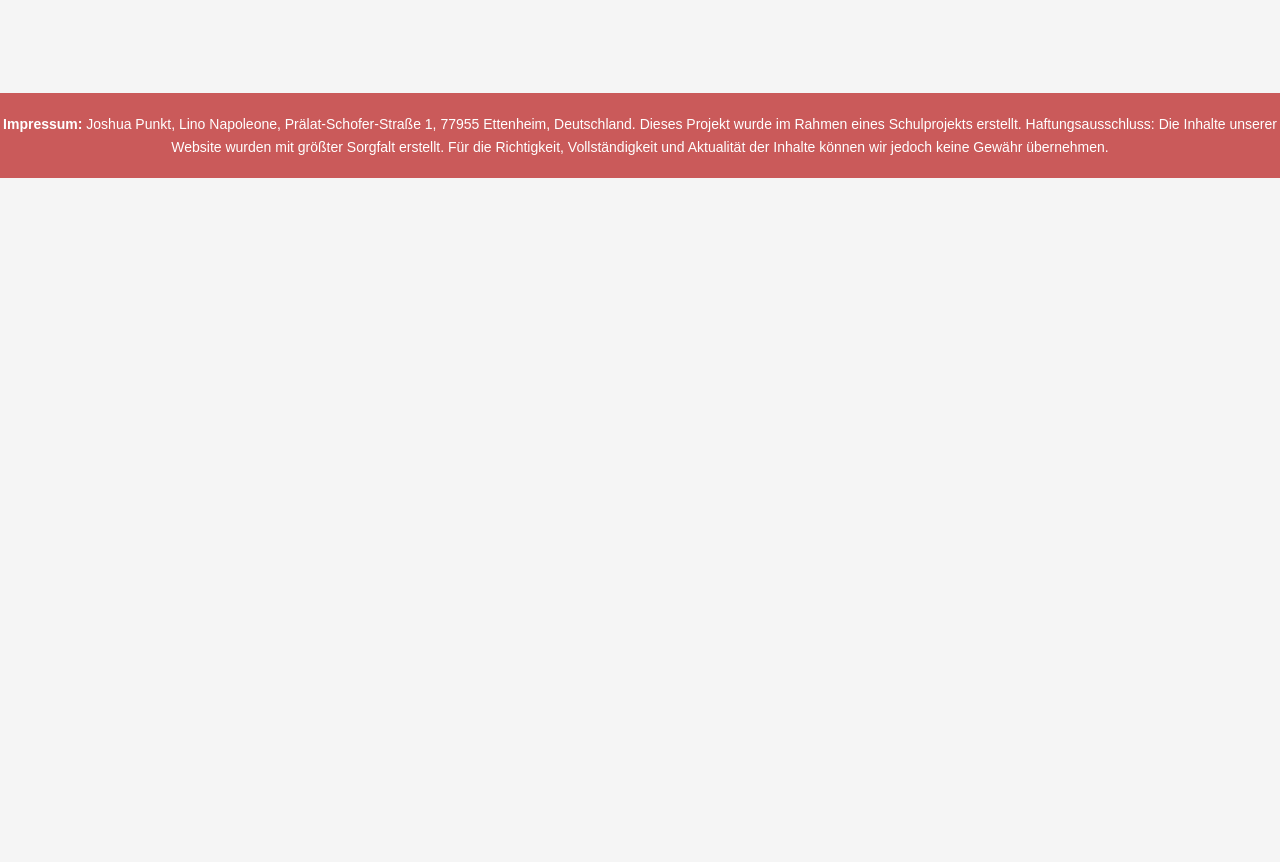
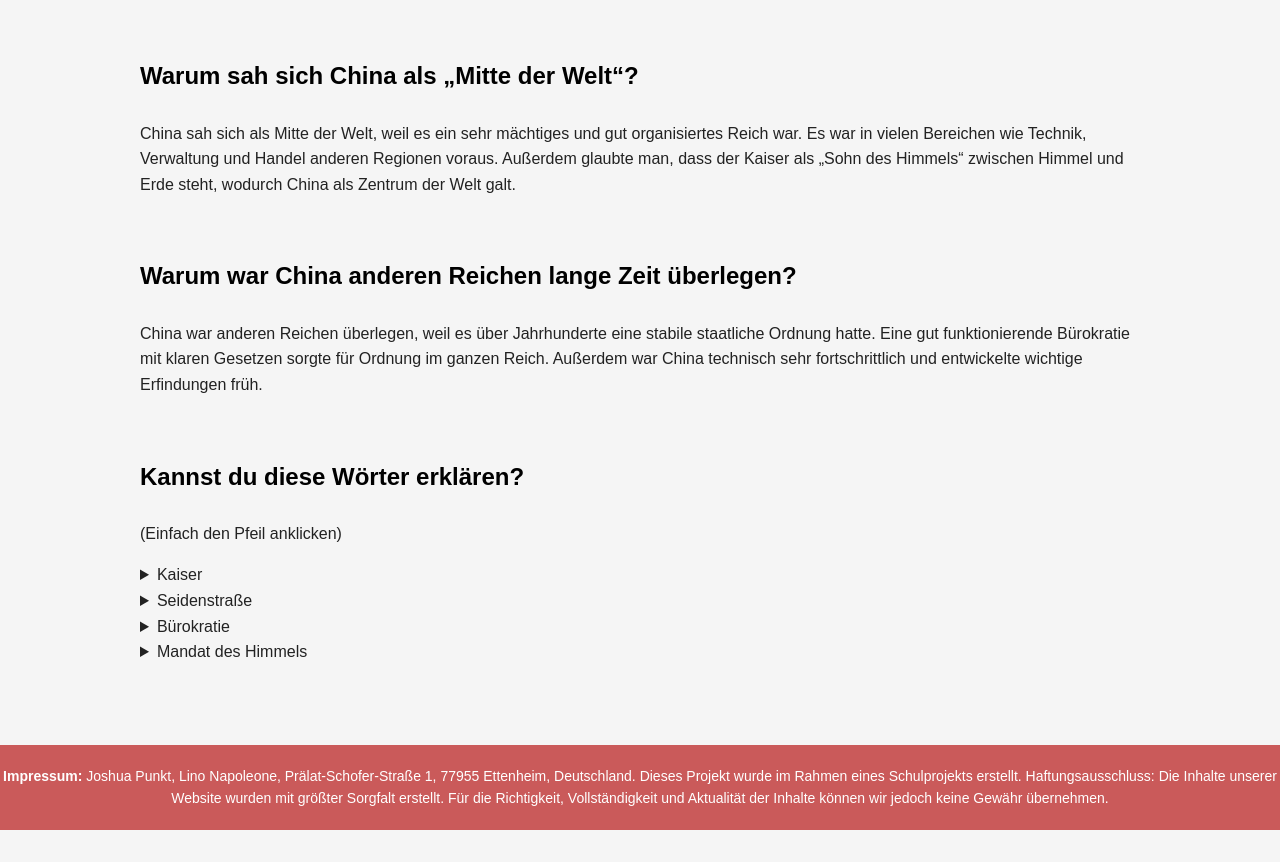
Before and after one commit to Lino-2525/geschichte-website, a plain HTML site: page Altes China.html in a window 1280 px wide. Shown: the part 2758-3620 px from the top of the page. Before the commit the page ends 3016 px from the top, so only its background shows below. Drawn offline with Linux system fonts and the light colour scheme.

Commit message:
Add files via upload

```diff
--- a/Altes China.html
+++ b/Altes China.html
@@ -99,6 +99,38 @@ Ein zentrales Element der Verwaltung waren konfuzianische Tugenden wie Mitmensch
 China verfügte außerdem über ein ausgeprägtes Rechtssystem und eine gut organisierte Bürokratie. Eine einheitliche Schrift erleichterte die Verwaltung des großen Reiches und sorgte dafür, dass Gesetze und Anordnungen überall verstanden wurden. Zusätzlich wurden Münzen, Maße und Gewichte vereinheitlicht. Dadurch wurde der Handel erleichtert und die Kontrolle durch den Staat weiter gestärkt. Insgesamt trug diese gut strukturierte Verwaltung wesentlich zur Stabilität und Langlebigkeit des chinesischen Kaiserreiches bei.
 </p>
 
+<h2>Warum sah sich China als „Mitte der Welt“?</h2>
+
+<p>China sah sich als Mitte der Welt, weil es ein sehr mächtiges und gut organisiertes Reich war. Es war in vielen Bereichen wie Technik, Verwaltung und Handel anderen Regionen voraus. Außerdem glaubte man, dass der Kaiser als „Sohn des Himmels“ zwischen Himmel und Erde steht, wodurch China als Zentrum der Welt galt.</p>
+
+<h2>Warum war China anderen Reichen lange Zeit überlegen?</h2>
+
+<p>China war anderen Reichen überlegen, weil es über Jahrhunderte eine stabile staatliche Ordnung hatte. Eine gut funktionierende Bürokratie mit klaren Gesetzen sorgte für Ordnung im ganzen Reich. Außerdem war China technisch sehr fortschrittlich und entwickelte wichtige Erfindungen früh.</p>
+
+<h2>Kannst du diese Wörter erklären?</h2>
+
+<p>(Einfach den Pfeil anklicken)</p>
+
+<details>
+<summary>Kaiser</summary>
+<p>Ein Kaiser ist ein sehr mächtiger Herrscher über ein Land. Er hat die oberste Macht und entscheidet über Gesetze und die Regierung. Oft lässt er Beamte für sich arbeiten, bleibt aber die wichtigste Person im Staat.</p>
+</details>
+
+<details>
+<summary>Seidenstraße</summary>
+<p>Die Seidenstraße war kein einzelner Weg, sondern ein Netzwerk aus vielen Handelsrouten. Sie verband China mit dem Westen und machte den Austausch von Waren wie Seide, Porzellan, Gold oder Pferden möglich. Besonders wichtig war sie zur Zeit der Han‑Dynastie.</p>
+</details>
+
+<details>
+<summary>Bürokratie</summary>
+<p>Bürokratie bedeutet, dass ein Staat mit festen Regeln, Gesetzen und Ämtern organisiert ist. Schon im alten China musste man Anträge stellen und Gesetze einhalten. Viele Beamte sorgten dafür, dass alles geregelt ablief.</p>
+</details>
+
+<details>
+<summary>Mandat des Himmels</summary>
+<p>Das Mandat des Himmels war eine religiöse und politische Vorstellung im alten China. Man glaubte, dass der Kaiser vom Himmel die Erlaubnis zum Regieren bekommt. Regierte er ungerecht oder schadete dem Volk, konnte er dieses Mandat verlieren.</p>
+</details>
+
 </section>
 
 <p class="impressum"><strong>Impressum:</strong> Joshua Punkt, Lino Napoleone, Prälat-Schofer-Straße 1, 77955 Ettenheim, Deutschland. Dieses Projekt wurde im Rahmen eines Schulprojekts erstellt. Haftungsausschluss: Die Inhalte unserer Website wurden mit größter Sorgfalt erstellt. Für die Richtigkeit, Vollständigkeit und Aktualität der Inhalte können wir jedoch keine Gewähr übernehmen.</p>
```
Also changed, not shown: zeitstrahl.jpeg (added).
